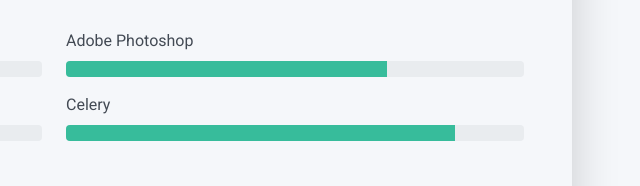
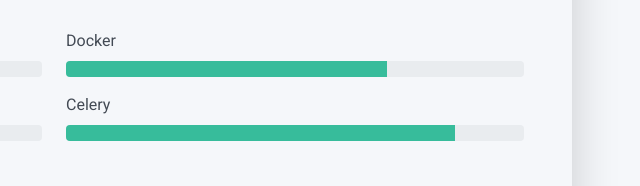
Before and after one commit to abolfazlnv/abolfazlnv.github.io, a plain HTML site: page index.html in a window 1280 px wide. Shown: the part 778-964 px from the top of the page, 586-1226 px from the left. Drawn offline with Linux system fonts and the light colour scheme.

Commit message:
Update index.html

```diff
--- a/index.html
+++ b/index.html
@@ -126,7 +126,7 @@
         </div>
       </div>
       <div class="col-md-6">
-        <div class="mb-2"><span>Adobe Photoshop</span>
+        <div class="mb-2"><span>Docker</span>
           <div class="progress my-1">
             <div class="progress-bar bg-success" role="progressbar" data-aos="zoom-in-right" data-aos-delay="400" data-aos-anchor=".skills-section" style="width: 70%" aria-valuenow="70" aria-valuemin="0" aria-valuemax="100"></div>
           </div>
```
